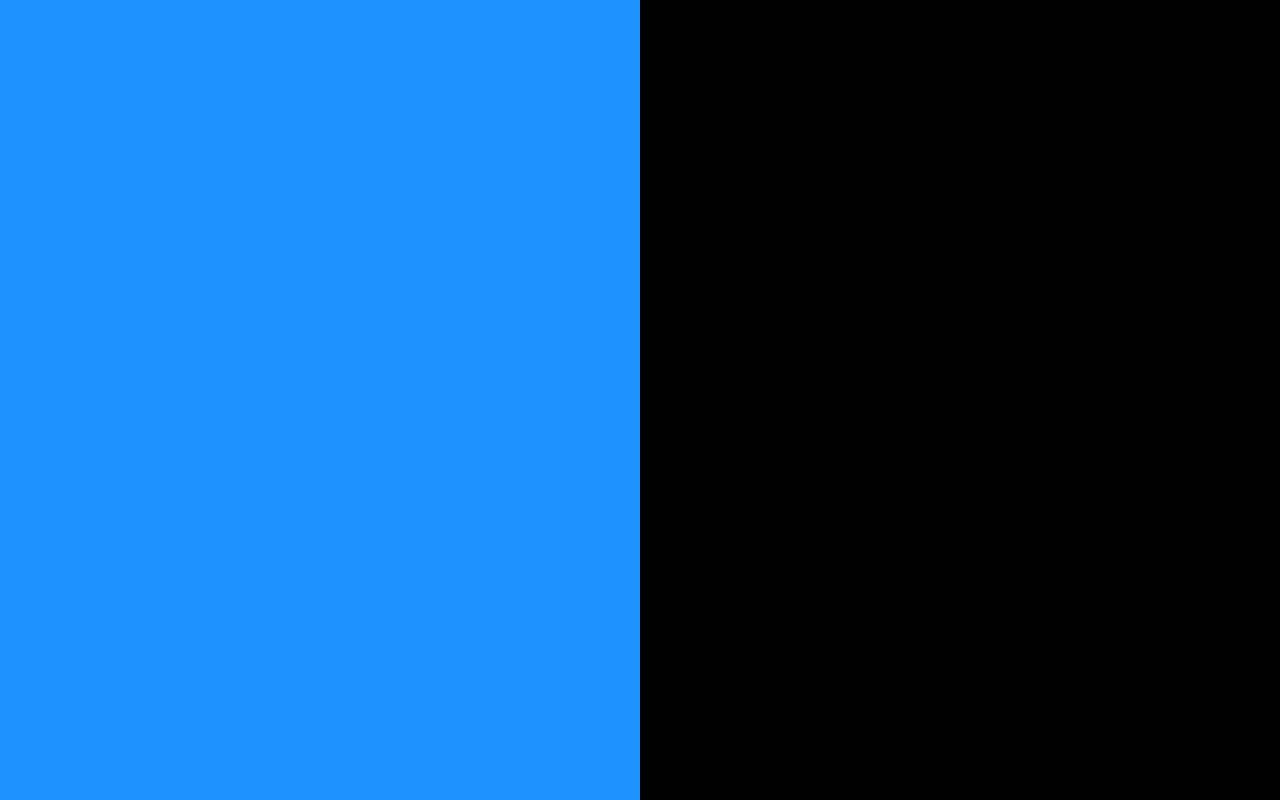
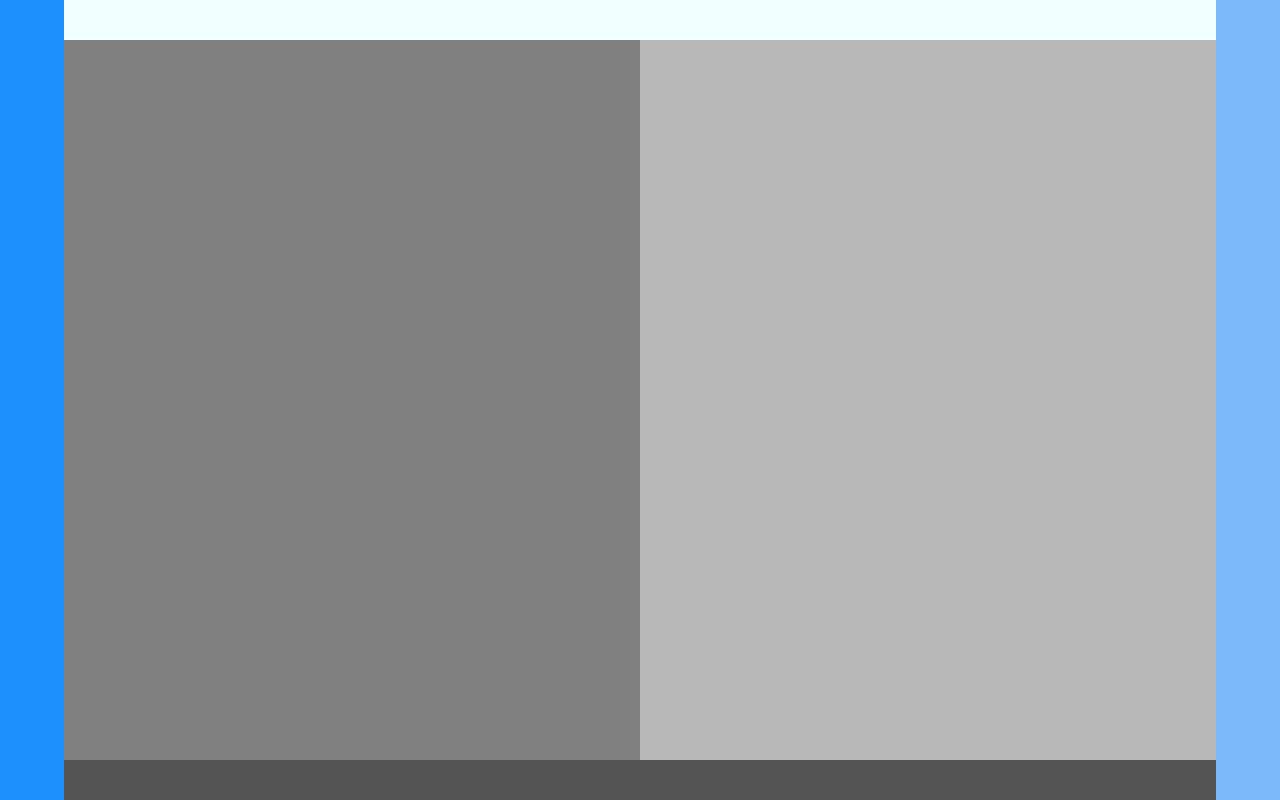
Before and after one commit to Bin02-Dv/IT_V.4, a plain HTML site: page layout.html in a window 1280 px wide. Drawn offline with Linux system fonts and the light colour scheme.

Commit message:
7/2/2025 - 11:38am

```diff
--- a/layout.html
+++ b/layout.html
@@ -9,13 +9,41 @@
             margin: 0;
         }
         .left{
+            height: 100vh;
+            width: 5%;
             background-color: dodgerblue;
+        }
+        .right{
             height: 100vh;
+            width: 5%;
+            background-color: rgb(123, 186, 248);
+        }
+        .middle{
+            background-color: aqua;
+            width: 90%;
+            height: 100vh;
+        }
+        .m-top{
+            background-color: azure;
+            height: 5vh;
+        }
+        .m-bottom{
+            background-color: rgb(84, 86, 86);
+            height: 5vh;
+        }
+        .m-child-middle{
+            height: 90vh;
+            background-color: black;
+            display: flex;
+        }
+        .m-child-left{
+            background-color: gray;
+            height: 90vh;
             width: 50%;
         }
-        .right{
-            background-color: black;
-            height: 100vh;
+        .m-child-right{
+            background-color: rgb(185, 184, 184);
+            height: 90vh;
             width: 50%;
         }
         main{
@@ -26,6 +54,18 @@
 <body>
     <main>
         <div class="left"></div>
+
+        <div class="middle">
+            <div class="m-top"></div>
+
+            <div class="m-child-middle">
+                <div class="m-child-left"></div>
+                <div class="m-child-right"></div>
+            </div>
+
+            <div class="m-bottom"></div>
+        </div>
+
         <div class="right"></div>
     </main>
 </body>
```
